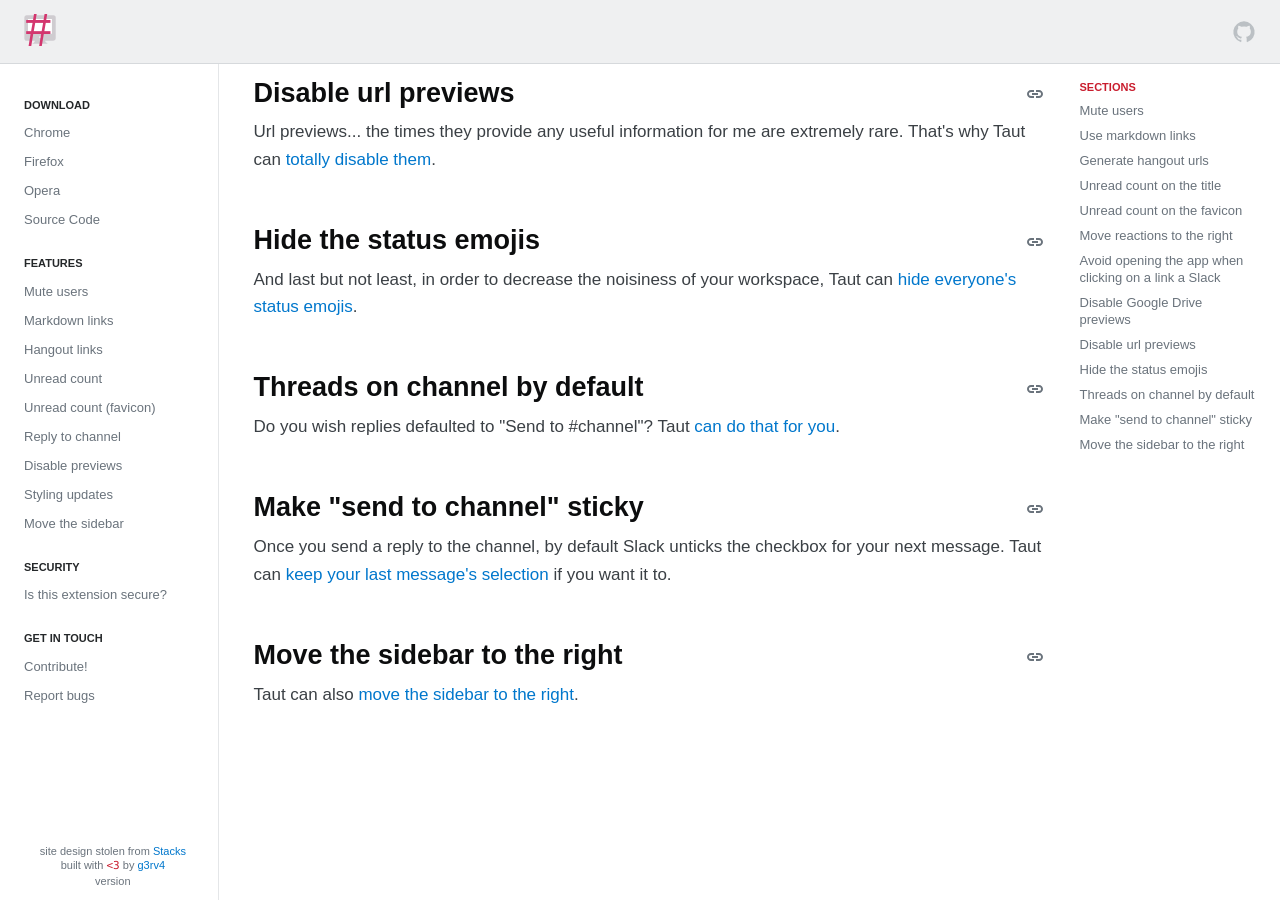
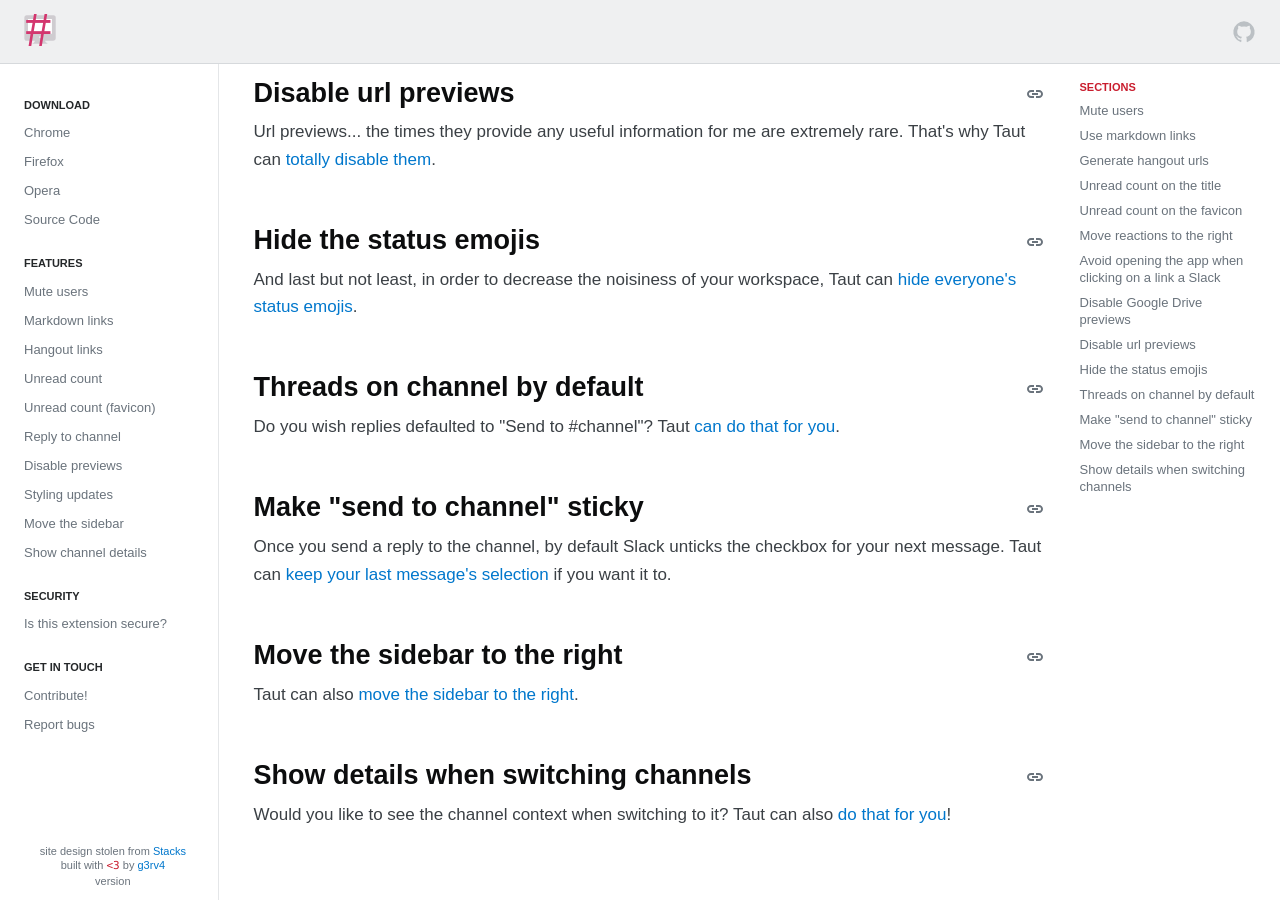
Before and after one commit to g3rv4/refined.chat, a Jekyll site: the page built from index.html, in a window 1280 px wide and 900 px high, scrolled down 1450 px. Built offline with Jekyll 4.4.1, drawn with Linux system fonts in a browser that asks for light colours.

Commit message:
Add show channel details

```diff
--- a/_data/nav.yml
+++ b/_data/nav.yml
@@ -36,6 +36,8 @@
           url: styling-updates
         - title: Move the sidebar
           url: move-sidebar
+        - title: Show channel details
+          url: show-channel-details
     - title: Security
       subsublinks:
         - title: Is this extension secure?
--- a/index.html
+++ b/index.html
@@ -71,3 +71,8 @@
     {% header h2 | Move the sidebar to the right %}
     <p class="stacks-copy">Taut can also <a href="/move-sidebar">move the sidebar to the right</a>.</p>
 </section>
+
+<section class="stacks-section">
+    {% header h2 | Show details when switching channels %}
+    <p class="stacks-copy">Would you like to see the channel context when switching to it? Taut can also <a href="/show-channel-details">do that for you</a>!</p>
+</section>
```
Also changed, not shown: show-channel-details.html (added, +16 -0 lines), 1 other file.
